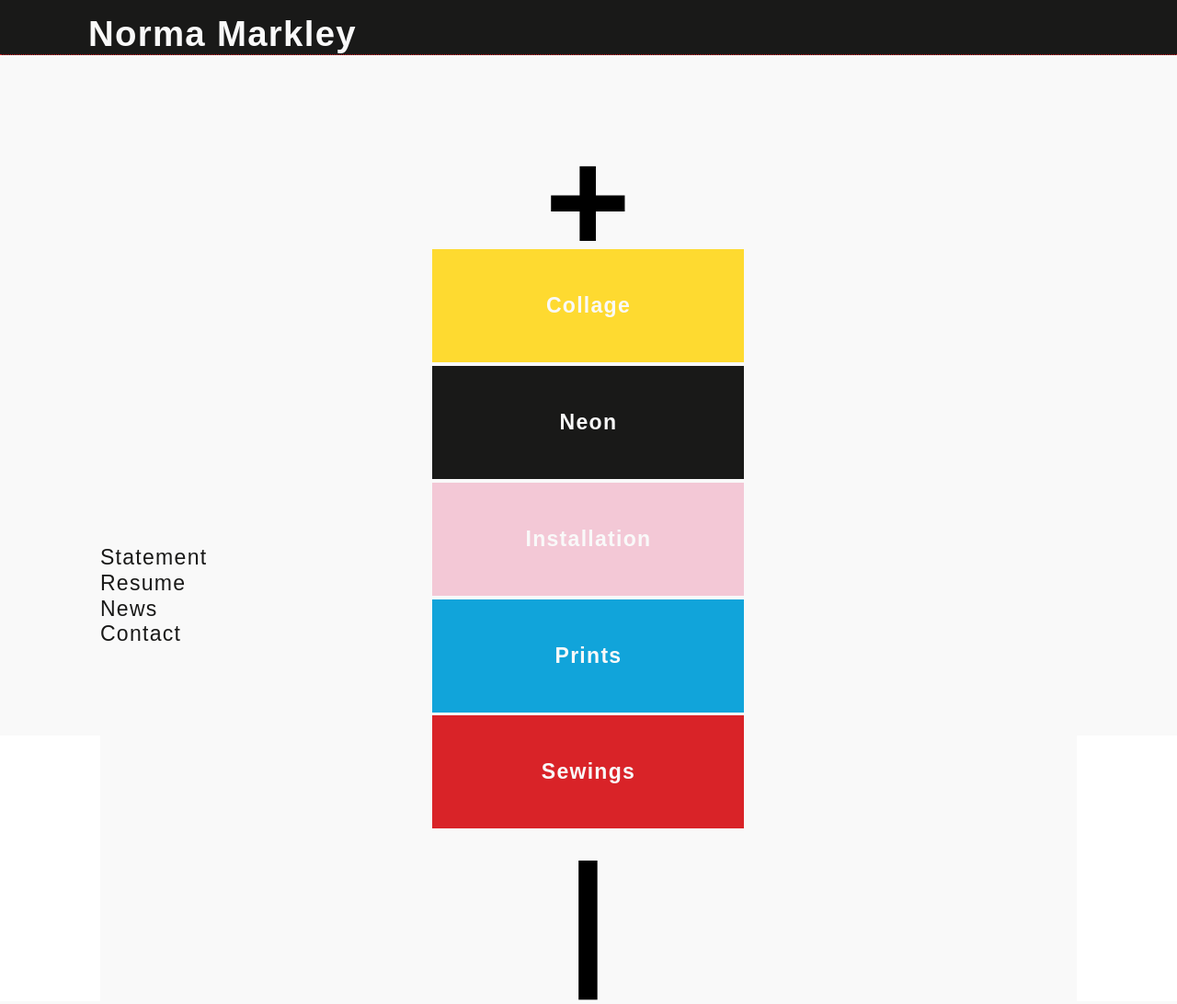
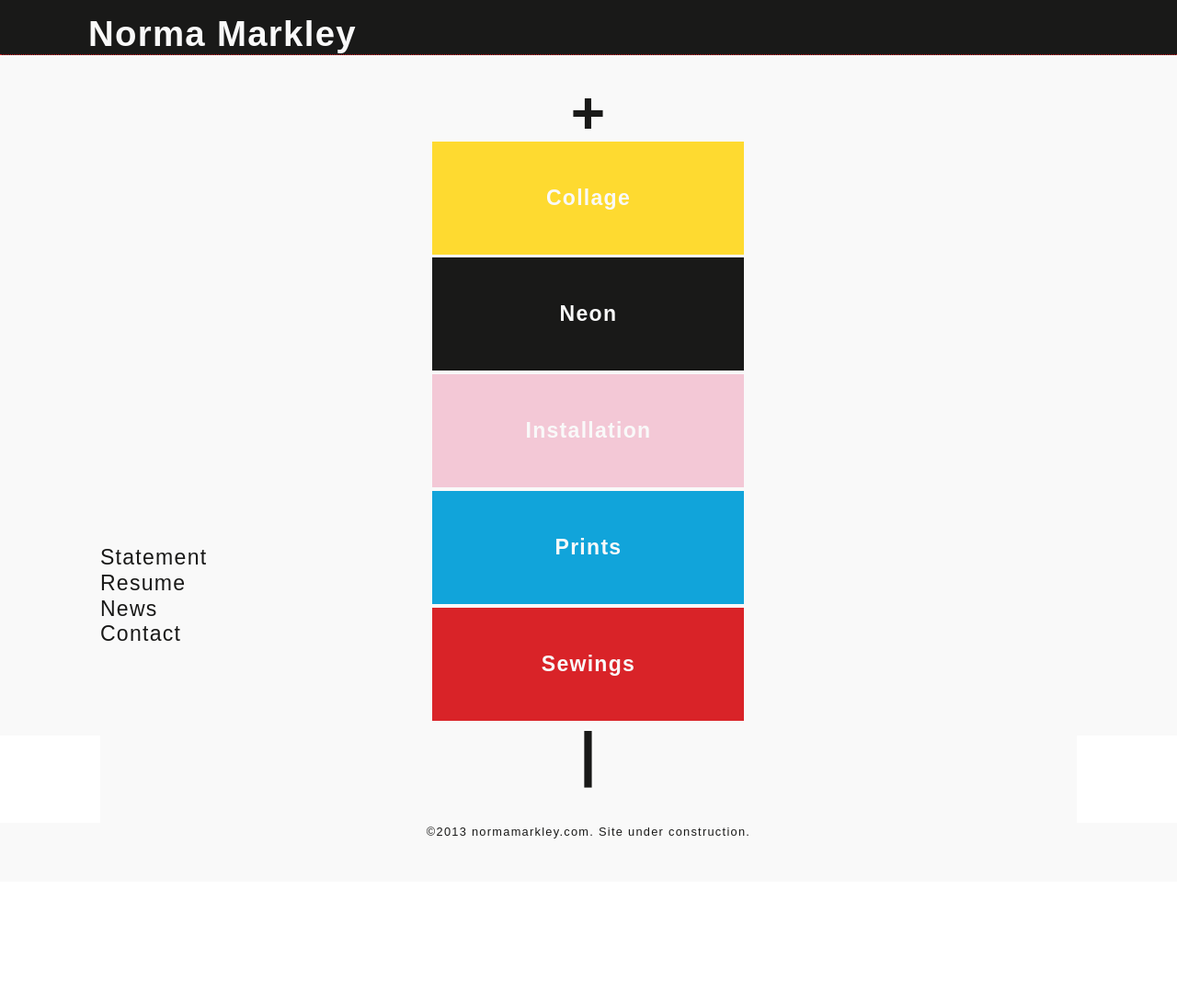
Before and after one commit to lorio/Norma, a plain HTML site: page index.html in a window 1280 px wide. Shown: the top 1092 px of the page at 92% size. After the commit the page ends 959 px from the top, so only its background shows below. Drawn offline with Linux system fonts and the light colour scheme.

Commit message:
Add toolkit gem, config.rb, Gemfile, #subhead,#subnav

```diff
--- a/index.html
+++ b/index.html
@@ -18,18 +18,19 @@
 	</header>
 	<div id="wrapper">
 		<div class="container">
-
+			<div id="subhead">
+				<h1>+</h1>
+			</div>
 			<nav>
 				<ul>
-					<li class="big">+</li>
 					<li class="collage"><a href="collage.html"><strong>Collage</strong></a></li>
 					<li class="neon"><a href="#"><strong>Neon</strong></a></li>
 					<li class="install"><a href="#"><strong>Installation</strong></a></li>
 					<li class="prints"><a href="#">Prints</a></li>
 					<li class="sewings"><a href="#">Sewings</a></li>
-					<li class="big">|</li>
 				</ul>
 			</nav>
+			<div id="subnav"><h1>|</h1></div>
 			<div id="footer-nav">
 				<ul>
 					<li><a href="#">Statement</a></li>
--- a/sass/partials/_base.scss
+++ b/sass/partials/_base.scss
@@ -2,6 +2,7 @@
 // Imports
 //////////////////////////////
 @import "singularitygs";
+@import "toolkit";
 @import "compass/typography/links/link-colors";
 @import "compass/typography/links/unstyled-link";
 @import "compass/utilities/general/clearfix";
--- a/sass/style.scss
+++ b/sass/style.scss
@@ -60,7 +60,7 @@ html {
 			}
 		}
 		#wrapper {
-			//@include breakpoint($break) {
+			@include clearfix;
 		  @include grid-span(10, 2);
 			height: auto !important;
 			min-height : 100%;
@@ -69,41 +69,59 @@ html {
 			background: $white repeat;
 			color: $black;
 			.container {
+				@include clearfix;
 				margin: 0 auto ;
 				width: 100%;
 				height: 100%;
 				background: $white repeat;
 				color: $black;
+				#subhead {
+					width: 100%;
+					text-align: center;
+					position: relative;
+					clear: both;
+					padding-top: 3em;
+					h1 {
+						font-size: 4em;
+						line-height:1em;
+						color: $black;
+						font-weight: 900;
+					}
+				}
 				nav {
 					ul {
-						padding-top: 3em;
+						margin-top: -3em;
 						@include grid-span(4, 5);
 						@include no-bullets;
-						//@include cat-bg;
+						color: $white;
 						li {
-							//font-weight: bold;
-							list-style: none;
 							text-align: center;
 							padding: 2.5em 0;
 							margin: .2em 0;
 							clear: both;
 							a {
+								text-decoration: none;
 								font-weight: 900;
 								color: $white;
 								text-shadow: 1px 1px 1px rgba(0.004,0.004,0.004,0);
-								text-decoration: none;
-								&:hover {
-								color: $black;
-								text-shadow: 1px 1px 1px rgba(0,0,0,0.004);
+								text-align: center;
+								&:hover {@include unstyled-link;}
 								}
 							}
-							&:first-of-type {margin-bottom: -.28em; padding-top: .5em;}
 						}
-
 					}
-							.big {color: black; padding: 0;margin: 0;}
+					#subnav {
+						width: 100%;
+						text-align: center;
+						position: relative;
+						clear: both;
+						h1 {
+							font-size: 4em;
+							line-height:1em;
+							color: $black;
+							font-weight: 900;
 						}
-
+					}
 					img {
 						@include box-emboss(0.8, 0.05);
 						text-align: center;
@@ -134,8 +152,8 @@ html {
 			#footer {
 				width: 100%;
 				position: relative;
-				margin-top: 1em;
-				padding: 1em;
+				//margin-top: 1em;
+				padding: 0 0 1em 0;
 				height: 4em;
 				clear: both;
 				background-color: $white;
@@ -152,29 +170,30 @@ html {
 .collage {background-color: $yellow;}
 .neon {
 	background-color: $black;
+	&:hover {
+		background-color: shade($white, 80%);
 	a {
 		font-weight: 900;
 		color: $white;
 		text-shadow: 1px 1px 1px rgba(0.004,0.004,0.004,0);
 		text-decoration: none;
-		&:hover {
-		background-color: $white;
-		text-shadow: 1px 1px 1px rgba(0,0,0,0.004);
 		}
 	}
 }
 .sewings {background-color: $red;}
 .install {background-color: $pink;}
 .big {
-	font-weight: 600;
-	font-size: 10em;
+	font-weight: 900;
+	font-size: 6em;
+	line-height: .2em;
+	padding: 0;margin: 0;
 	color: $black;
 }
 
 @media only screen and (max-width: 406px) {
 	//$grids: add-grid($break);
 
-	header, {background-color: $white}
+	header {background-color: $white}
 	h1 {
 		color: $black;
 		font-size: 18px;
```
Also changed, not shown: stylesheets/style.css, 3 other files. Lines whose indentation alone changed are shown as unchanged.
